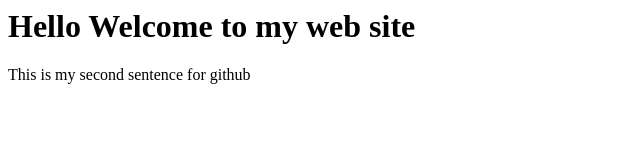
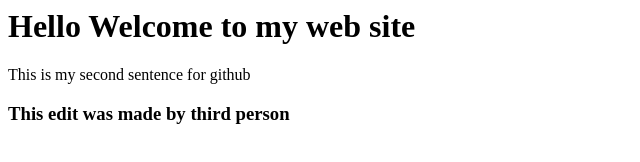
Before and after one commit to readycode17/newGitTest, a plain HTML site: page index.html in a window 1280 px wide. Shown: the whole page, without its empty margins (0-640 px from the left). Drawn offline with Linux system fonts and the light colour scheme.

Commit message:
the changes was made by third person

```diff
--- a/index.html
+++ b/index.html
@@ -6,6 +6,8 @@
 
 <p>This is my second sentence for github </p>
 
+<h3> This edit was made by third person </h3>
+
 </body>
 
 </html>
```
